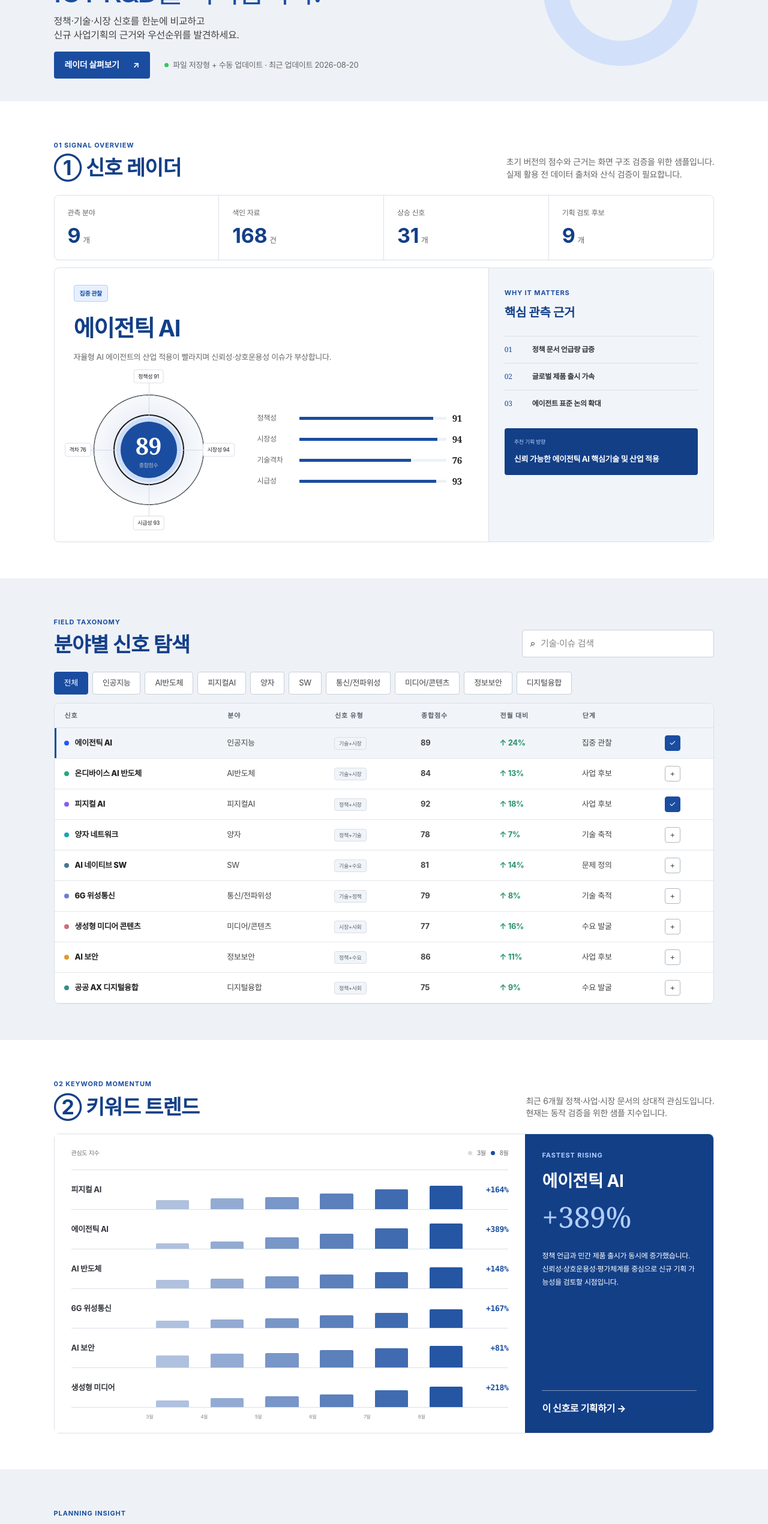
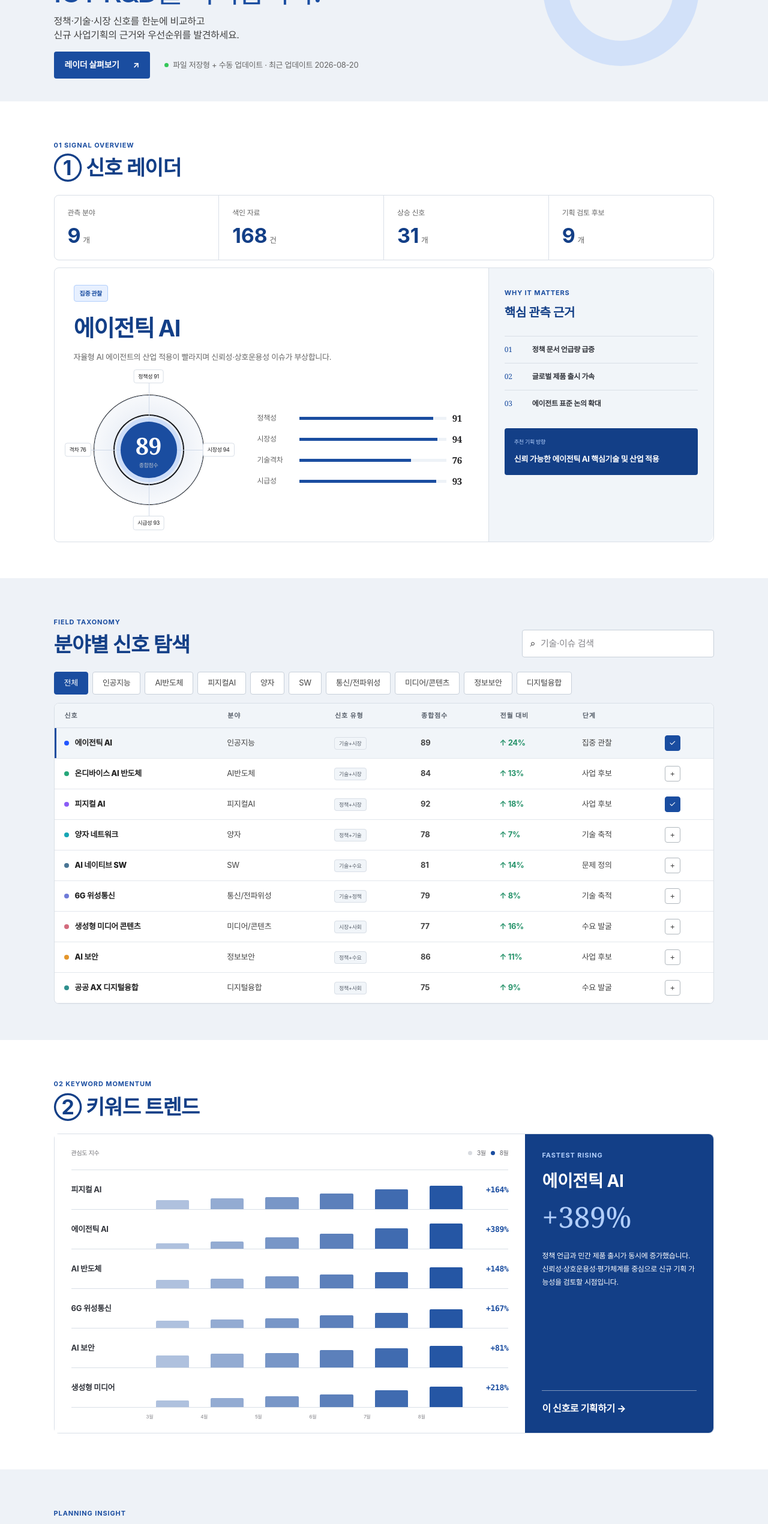
Before and after one commit to bigonbiz/homework0825, a Next.js app: page / in a window 1280 px wide. Shown: the part 234-2775 px from the top of the page at 60% size. Built offline with nearby package versions, Linux system fonts and the light colour scheme.

Commit message:
Simplify section headings

```diff
--- a/app/page.tsx
+++ b/app/page.tsx
@@ -65,7 +65,7 @@ export default function Home() {
       </section>
 
       <section className="overview" id="radar">
-        <div className="section-heading"><div><span className="kicker">01 SIGNAL OVERVIEW</span><h2>① 신호 레이더</h2></div><p>초기 버전의 점수와 근거는 화면 구조 검증을 위한 샘플입니다.<br />실제 활용 전 데이터 출처와 산식 검증이 필요합니다.</p></div>
+        <div className="section-heading"><div><span className="kicker">01 SIGNAL OVERVIEW</span><h2>① 신호 레이더</h2></div></div>
         <div className="stat-strip">
           <div><span>관측 분야</span><strong>{radarData.fields.length}</strong><small>개</small></div><div><span>색인 자료</span><strong>{totalRecords}</strong><small>건</small></div><div><span>상승 신호</span><strong>31</strong><small>개</small></div><div><span>기획 검토 후보</span><strong>{signals.length}</strong><small>개</small></div>
         </div>
@@ -86,7 +86,7 @@ export default function Home() {
       </section>
 
       <section className="trends-section" id="trends">
-        <div className="section-heading"><div><span className="kicker">02 KEYWORD MOMENTUM</span><h2>② 키워드 트렌드</h2></div><p>최근 6개월 정책·사업·시장 문서의 상대적 관심도입니다.<br />현재는 동작 검증을 위한 샘플 지수입니다.</p></div>
+        <div className="section-heading"><div><span className="kicker">02 KEYWORD MOMENTUM</span><h2>② 키워드 트렌드</h2></div></div>
         <div className="trend-layout">
           <div className="trend-chart">
             <div className="chart-head"><span>관심도 지수</span><div><i /> 3월 <i /> 8월</div></div>
@@ -98,12 +98,12 @@ export default function Home() {
       </section>
 
       <section className="insights" id="insights">
-        <div className="section-heading light"><div><span className="kicker">PLANNING INSIGHT</span><h2>기획 검토를 시작할 신호</h2></div><p>선택한 신호를 나란히 보고<br />사업화 질문을 구체화합니다.</p></div>
+        <div className="section-heading light"><div><span className="kicker">PLANNING INSIGHT</span><h2>기획 검토를 시작할 신호</h2></div></div>
         <div className="compare-grid">{compare.map(id => { const s=signals.find(item=>item.id===id)!; return <article key={s.id}><button className="remove" onClick={()=>toggleCompare(s.id)} aria-label={`${s.name} 비교에서 제거`}>×</button><span className="card-index">0{s.id}</span><h3>{s.name}</h3><strong className="big-score">{s.score}</strong><div className="mini-bars"><span>정책성 <i><b style={{width:`${s.policy}%`}} /></i>{s.policy}</span><span>시장성 <i><b style={{width:`${s.market}%`}} /></i>{s.market}</span><span>기술격차 <i><b style={{width:`${s.gap}%`}} /></i>{s.gap}</span></div><p>{s.direction}</p></article>})}<article className="question-card"><span className="mini-label">NEXT QUESTION</span><h3>전문가 검토 질문</h3><ul><li>정부 R&amp;D가 개입해야 할 시장실패는 무엇인가?</li><li>기존 사업과 구분되는 임무와 수혜자는 누구인가?</li><li>3~5년 내 검증 가능한 도전적 목표는 무엇인가?</li></ul><button onClick={()=>document.getElementById("signals")?.scrollIntoView()}>다른 신호 선택하기 →</button></article></div>
       </section>
 
       <section className="generator" id="generator">
-        <div className="section-heading"><div><span className="kicker">03 IDEA GENERATOR</span><h2>③ 기획 후보 자동 생성</h2></div><p>선택 신호와 현장 문제를 결합해<br />사전기획 논의용 후보를 만듭니다.</p></div>
+        <div className="section-heading"><div><span className="kicker">03 IDEA GENERATOR</span><h2>③ 기획 후보 자동 생성</h2></div></div>
         <div className="generator-grid">
           <div className="generator-form">
             <label>전략 신호<select value={selectedId} onChange={e=>{setSelectedId(Number(e.target.value));setGenerated(false)}}>{signals.map(s=><option key={s.id} value={s.id}>{s.name} · {s.score}점</option>)}</select></label>
@@ -124,7 +124,7 @@ export default function Home() {
       </section>
 
       <section className="data-section" id="data">
-        <div className="section-heading"><div><span className="kicker">04 DATA OPERATIONS</span><h2>④ 데이터 관리 현황</h2></div><p>현재 웹앱은 자동 수집이 아니라 파일을 갱신하는 방식입니다.<br />담당자가 공개자료를 확인하고 데이터 파일에 반영하면 화면이 함께 바뀝니다.</p></div>
+        <div className="section-heading"><div><span className="kicker">04 DATA OPERATIONS</span><h2>④ 데이터 관리 현황</h2></div></div>
         <div className="data-ops-grid">
           <div className="data-status">
             <span className="mini-label">UPDATE POLICY</span>
```
